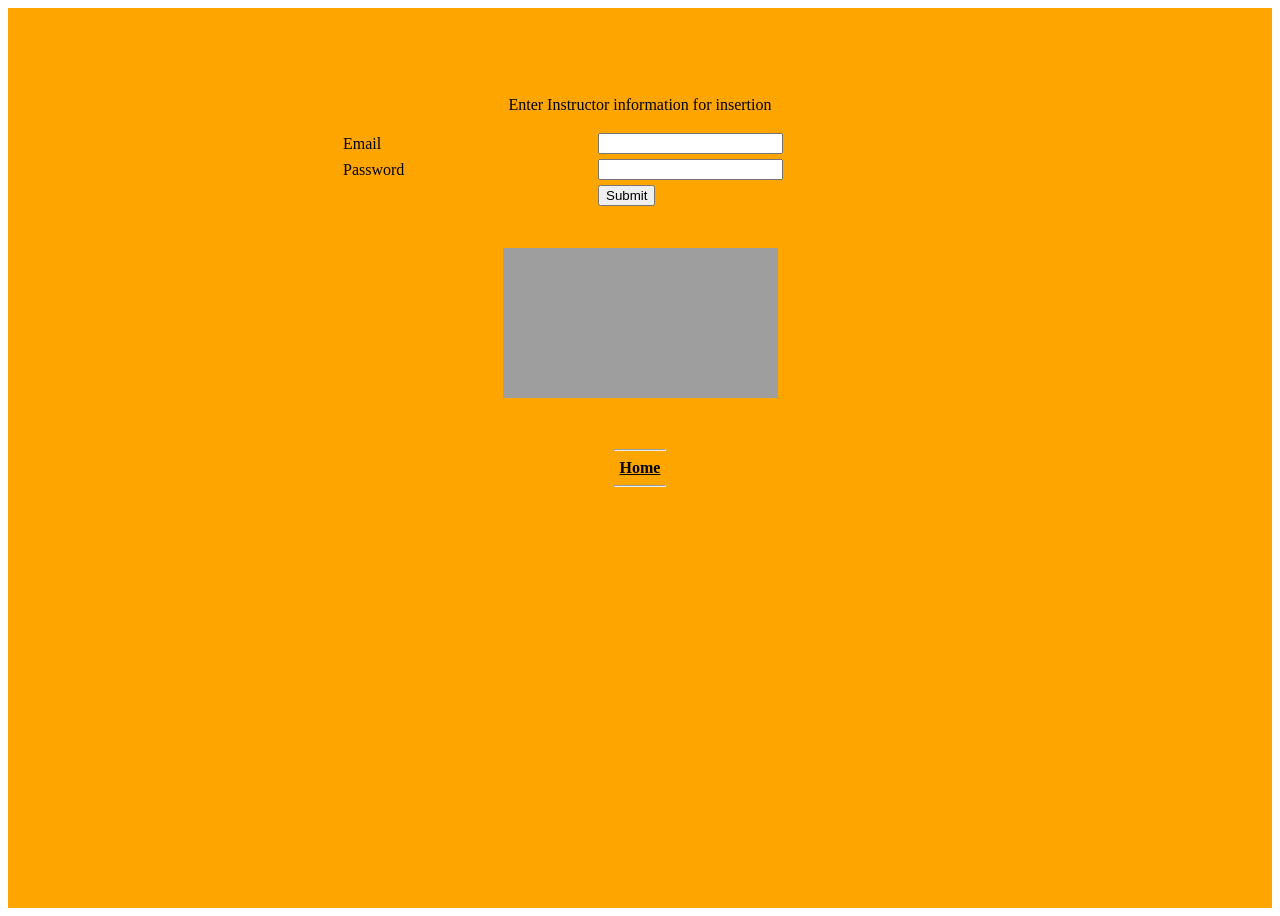
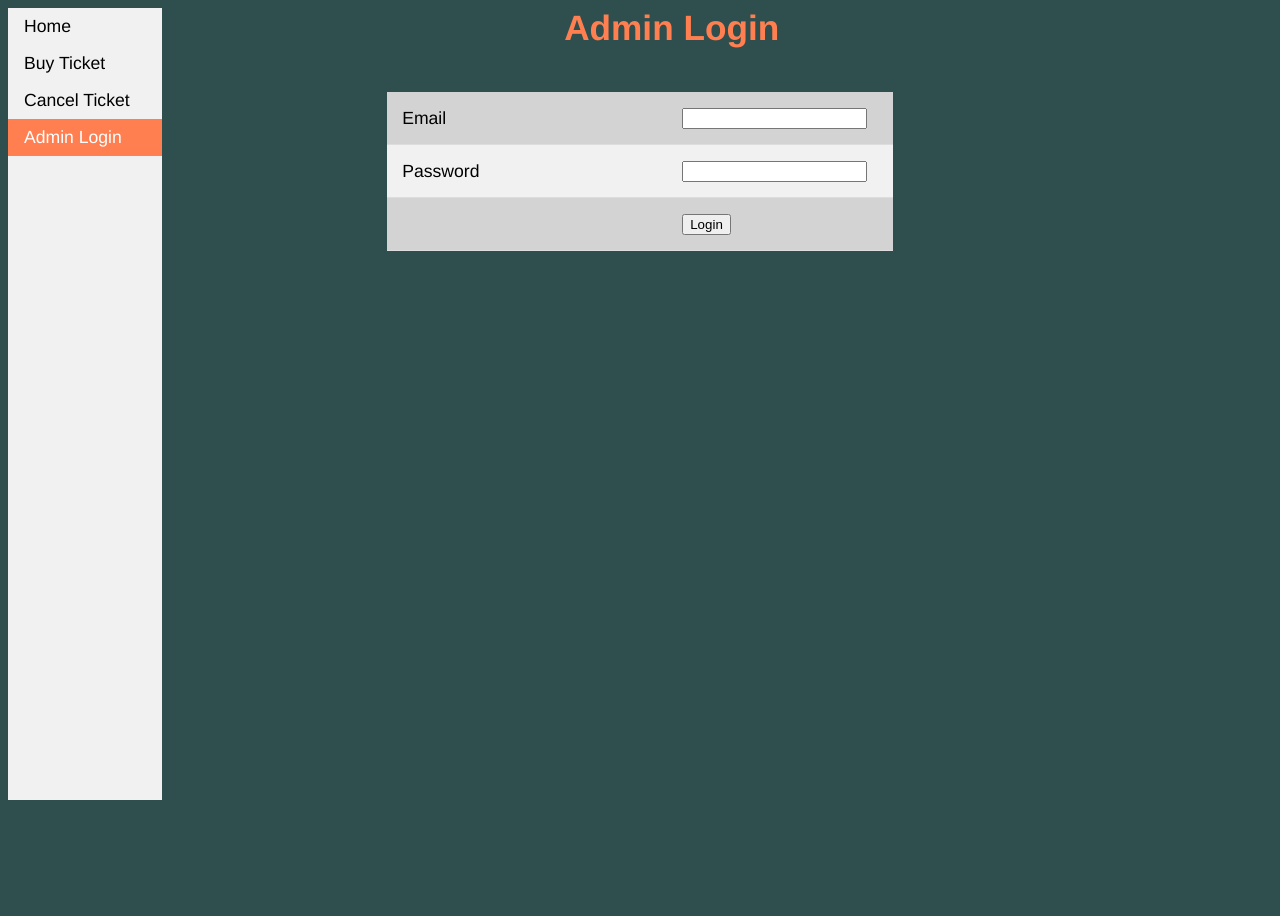
Before and after one commit to vala9999/flightdb, a PHP site: page /login.php in a window 1280 px wide. After the commit the page ends 800 px from the top, so only its background shows below. Run offline with PHP 8.4, Linux system fonts and the light colour scheme; grey boxes are pictures that could not be loaded.

Commit message:
Add files via upload
Made some changes to the style sheet to make the website look better and connected login.php to the website based on Homepage.php. It acts as the admin login page. You may need to change the password in the dbconnect.php file however.

```diff
--- a/BuyTicket.php
+++ b/BuyTicket.php
@@ -8,11 +8,7 @@
 		<li><a href="Homepage.php">Home</a></li>
 		<li><a class="active" href="BuyTicket.php">Buy Ticket</a></li>
 		<li><a href="CancelTicket.php">Cancel Ticket</a></li>
-		<li><a href="Adminpage.php">Admin Home</a></li>
-		<li><a href="AddPlane.php">Add Plane</a></li>
-		<li><a href="RemovePlane.php">Remove Plane</a></li>
-		<li><a href="AddFlight.php">Add Flight</a></li>
-		<li><a href="RemoveFlight.php">Remove Flight</a></li>
+		<li><a href="login.php">Admin Login</a></li>
 	</ul>
 
    <body>
--- a/Homepage.php
+++ b/Homepage.php
@@ -8,8 +8,7 @@
 		<li><a class="active" href="Homepage.php">Home</a></li>
 		<li><a href="BuyTicket.php">Buy Ticket</a></li>
 		<li><a href="CancelTicket.php">Cancel Ticket</a></li>
-		<li><a href="Adminpage.php">Admin Home</a></li>
-
+		<li><a href="login.php">Admin Login</a></li>
 	</ul>
 	<body>
         <h1>Home</h1>
--- a/dbconnect.php
+++ b/dbconnect.php
@@ -2,8 +2,8 @@
 //Step1
  $servername = "localhost";  // if you run on local server the name is "localhost:3306". If you run on cs server, use only "localhost"
 $username = "root";
-$password = "";
-$dbname = "DBProject";
+$password = "root";
+$dbname = "airport";
 
 // Create connection
 $conn = new mysqli($servername, $username, $password, $dbname);
--- a/login.php
+++ b/login.php
@@ -1,9 +1,18 @@
 <!DOCTYPE html>
 <html>
+   <head>
+      <title>Log in as admin</title>
+	  <link rel="stylesheet" href="style.css">
+   </head>
+   <ul>
+	   <li><a href="Homepage.php">Home</a></li>
+	   <li><a href="BuyTicket.php">Buy Ticket</a></li>
+	   <li><a href="CancelTicket.php">Cancel Ticket</a></li>
+	   <li><a class="active" href="login.php">Admin Login</a></li>
+   </ul>
    <body>
-   <div style="height:900px; background-color: orange;" align="center">
+      <h1>Admin Login</h1>
 	  <br><br><br><br>
-      <p>Enter Instructor information for insertion <br> </p>
       <form method = "post" action = "<?php $_PHP_SELF ?>">
          <table width = "600" border = "0" cellspacing = "1" cellpadding = "2">
             <tr>
@@ -23,21 +32,11 @@
             <tr>
                <td width = "250"> </td>
                <td>
-                  <input name = "add" type = "submit" id = "add"  value = "Submit">
+                  <input name = "add" type = "submit" id = "add"  value = "Login">
                </td>
             </tr>
 
          </table>
-		 <table>
-		 <br><br>
-         <tr><td><image src="flight.jpg" width="275" height="150"></td></tr>
-         </table>
-
-	<br><br>
-   <hr width="50">
-<a href="Frontpage.html" style="color:black;font-weight:bold;">Home</a>
-<hr width="50">
    </div>
-
    </body>
 </html>
--- a/style.css
+++ b/style.css
@@ -9,14 +9,16 @@ h1 {
 	margin: 0 1.5%;
 	width: 40%;
 	margin-left: 44%;
+	font-family: Helvetica;
 }
 p {
-	color: orange;
+	color: coral;
 	float: left;
 	margin: 0 1.5%;
 	width: 40%;
 	margin-left: 44%;
 	margin-right: 44%;
+	font-family: Helvetica;
 }
 
 /* Nav Bar */
@@ -30,12 +32,14 @@ ul {
 	height: 100%; /* Full height */
 	position: fixed; /* Make it stick, even on scroll */
 	overflow: auto; /* Enable scrolling if the sidenav has too much content */
+	font-family: Helvetica;
 }
 li a {
 	display: block;
 	color: #000;
 	padding: 8px 16px;
 	text-decoration: none;
+	font-family: Helvetica;
 }
 li a:hover {
 	background-color: #527f7f;
@@ -72,9 +76,11 @@ th {
 	background-color: #527f7f;
 }
 td {
+	color: black;
 	vertical-align: middle;
 	padding: 15px;
 	border-bottom: 1px solid #ddd;
+	font-family: Helvetica;
 }
-tr:nth-child(even) {background-color: #527f7f;}
-tr:nth-child(odd) {background-color: #787f7f;}
+tr:nth-child(even) {background-color: #f1f1f1;}
+tr:nth-child(odd) {background-color: #d3d3d3;}
```
Also changed, not shown: airport_db_reset.sql (+4 -3 lines), AddPlane.php (line endings or trailing spaces).
